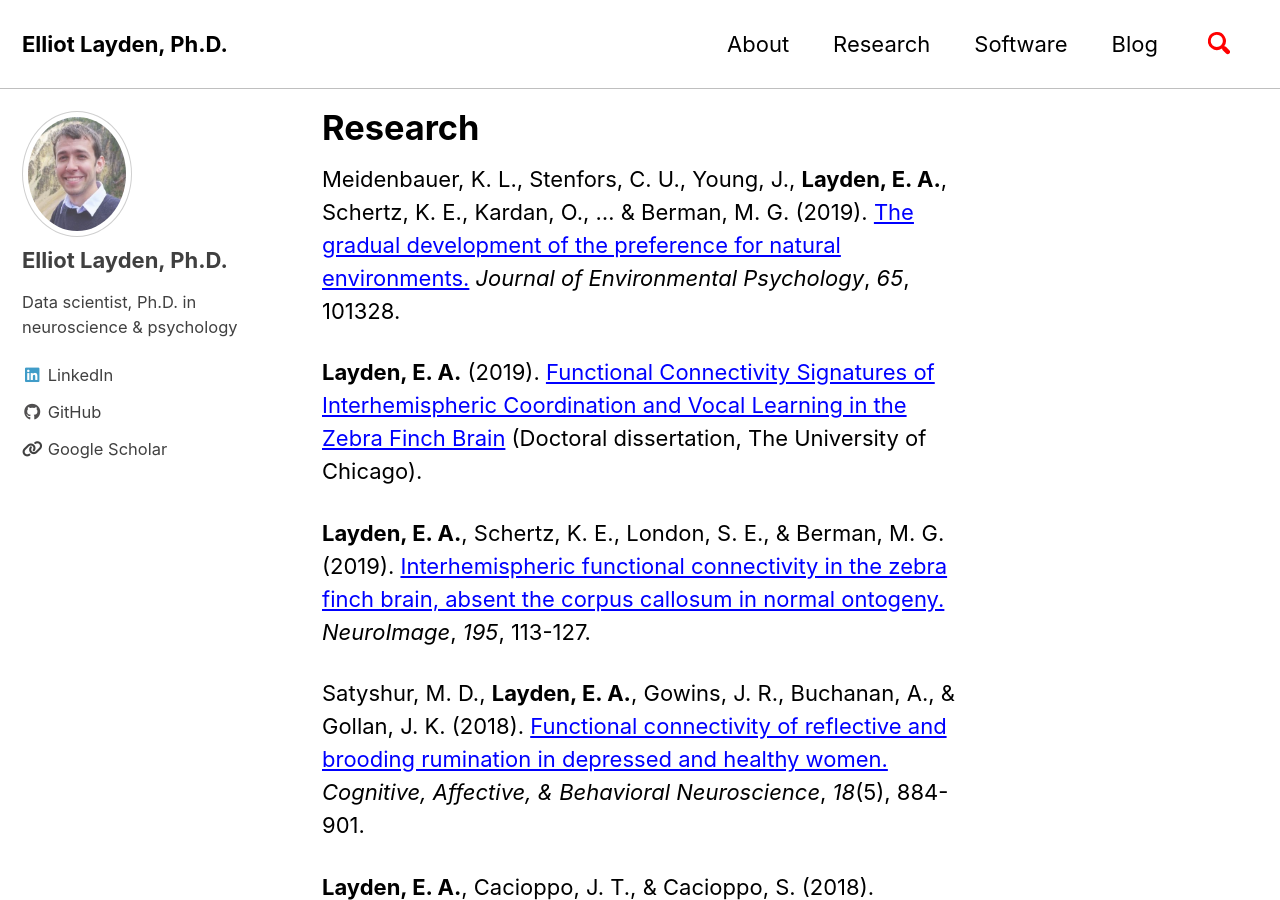
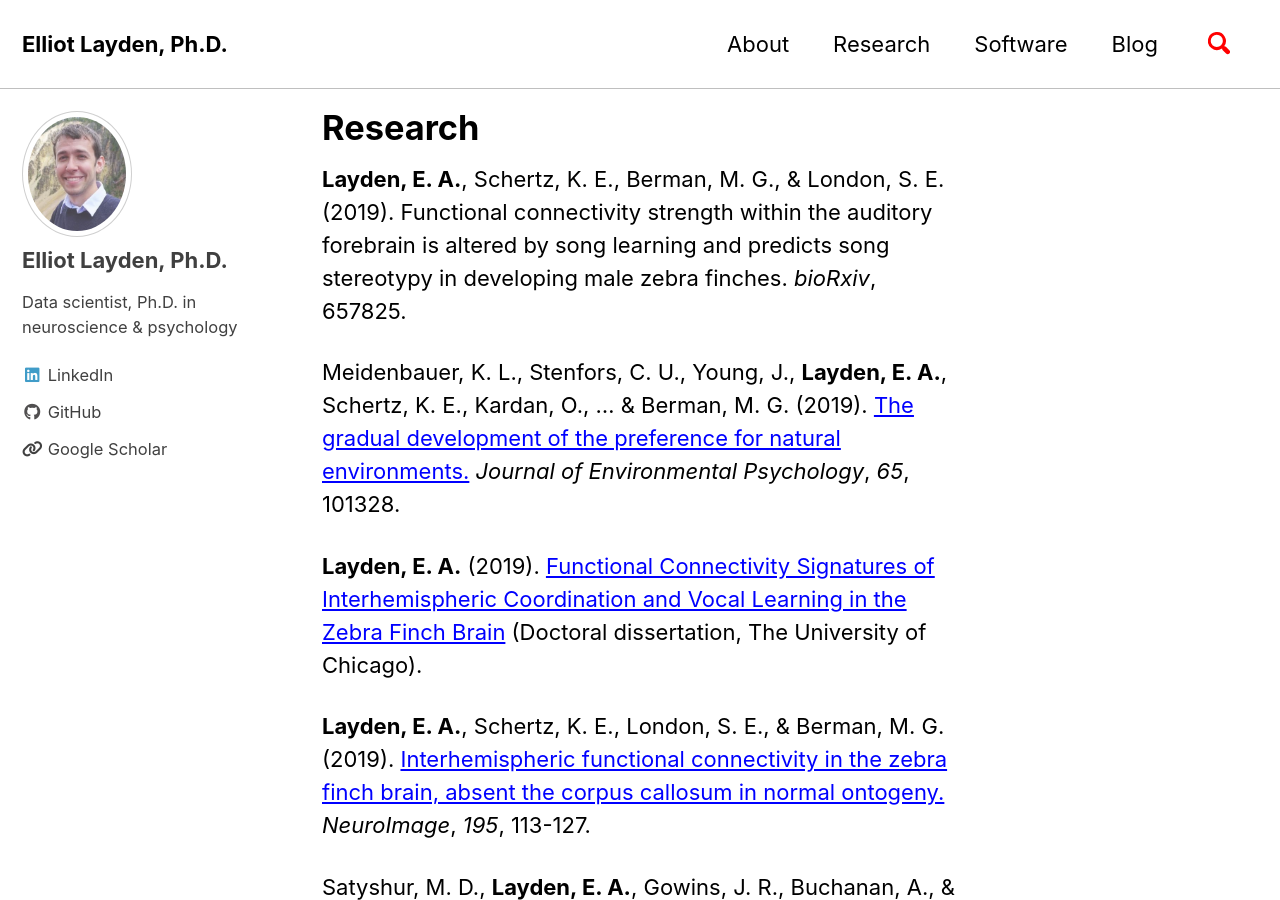
Before and after one commit to elayden/elayden.github.io, a Jekyll site: the page built from _pages/research.md, in a window 1280 px wide and 900 px high. Built offline with Jekyll 4.4.1, drawn with Linux system fonts in a browser that asks for light colours; cached includes are drawn as plain includes; nearby versions of some CDN libraries.

Commit message:
add preprint

```diff
--- a/_pages/research.md
+++ b/_pages/research.md
@@ -3,6 +3,7 @@ permalink: /research/
 title: "Research"
 ---
 
+<b>Layden, E. A.</b>, Schertz, K. E., Berman, M. G., & London, S. E. (2019). Functional connectivity strength within the auditory forebrain is altered by song learning and predicts song stereotypy in developing male zebra finches. <i>bioRxiv</i>, 657825.
 
 Meidenbauer, K. L., Stenfors, C. U., Young, J., <b>Layden, E. A.</b>, Schertz, K. E., Kardan, O., ... & Berman, M. G. (2019). [The gradual development of the preference for natural environments.](https://doi.org/10.1016/j.jenvp.2019.101328) <i>Journal of Environmental Psychology</i>, <i>65</i>, 101328.
 
```
